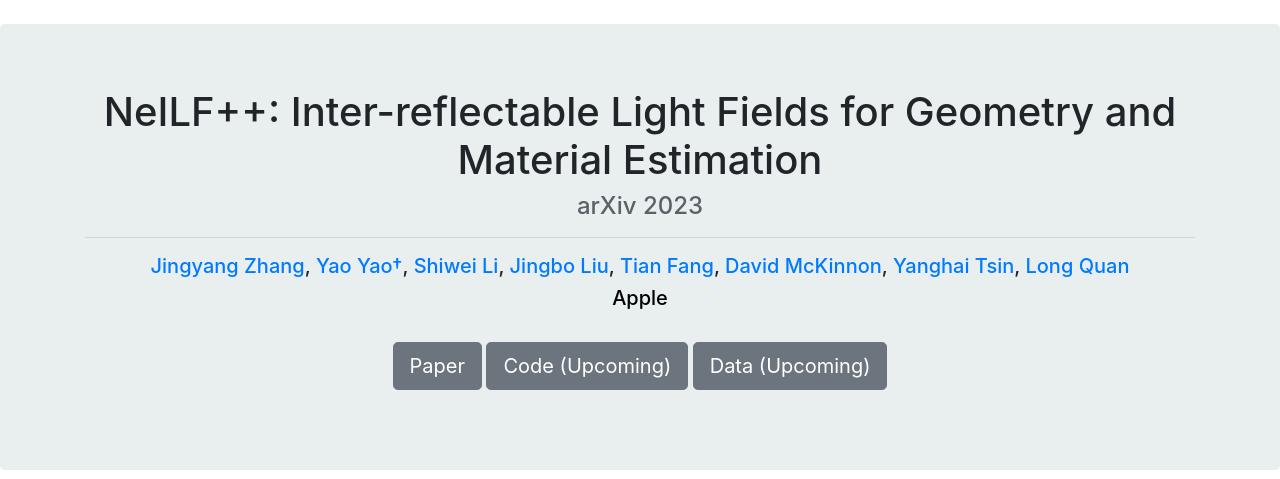
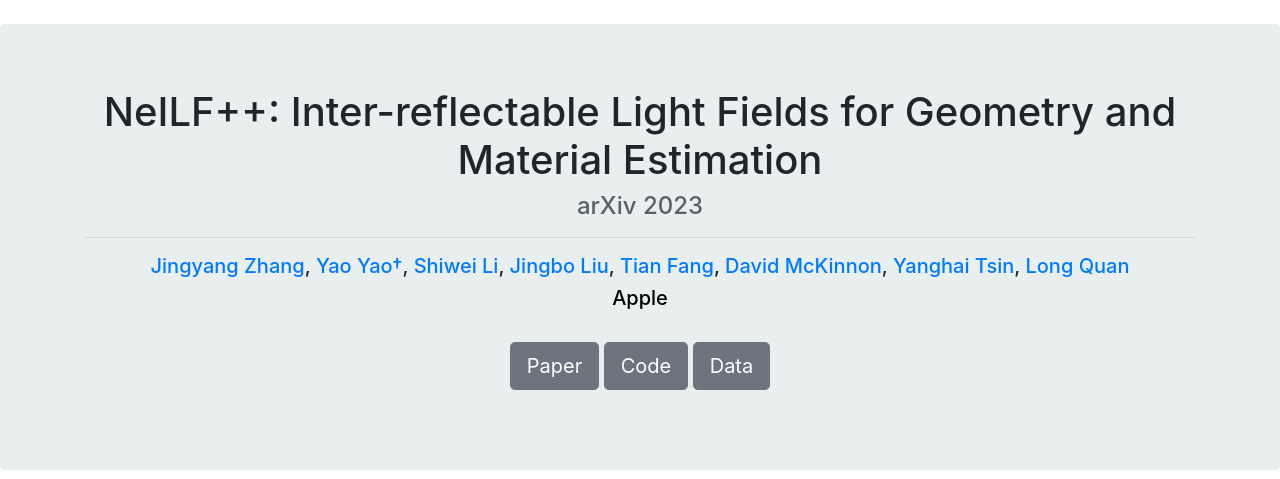
Before and after one commit to YoYo000/NeILF_pp, a plain HTML site: page index.html in a window 1280 px wide. Shown: the top 479 px of the page. Drawn offline with Linux system fonts and the light colour scheme.

Commit message:
add code and data and change to ICCV 2023

```diff
--- a/index.html
+++ b/index.html
@@ -46,9 +46,8 @@
                         <h5 style="color:#000000;"> Apple </h5>
                         <br>
                         <p><a class="btn btn-secondary btn-lg" href="https://arxiv.org/abs/2303.17147" role="button">Paper</a> <a
-                                class="btn btn-secondary btn-lg" href="" role="button">Code (Upcoming)</a> <a
-                                class="btn btn-secondary btn-lg" href="" role="button">Data (Upcoming)</a> </p>
-
+                                class="btn btn-secondary btn-lg" href="https://github.com/apple/ml-neilfpp" role="button">Code</a> <a
+                                class="btn btn-secondary btn-lg" href="https://apple.ent.box.com/s/2ulz3kjtca53aj3qlwjwyv27zfuug2x5" role="button">Data</a> </p>
                     </div>
                 </div>
             </div>
```
Also changed, not shown: 2 other files.
